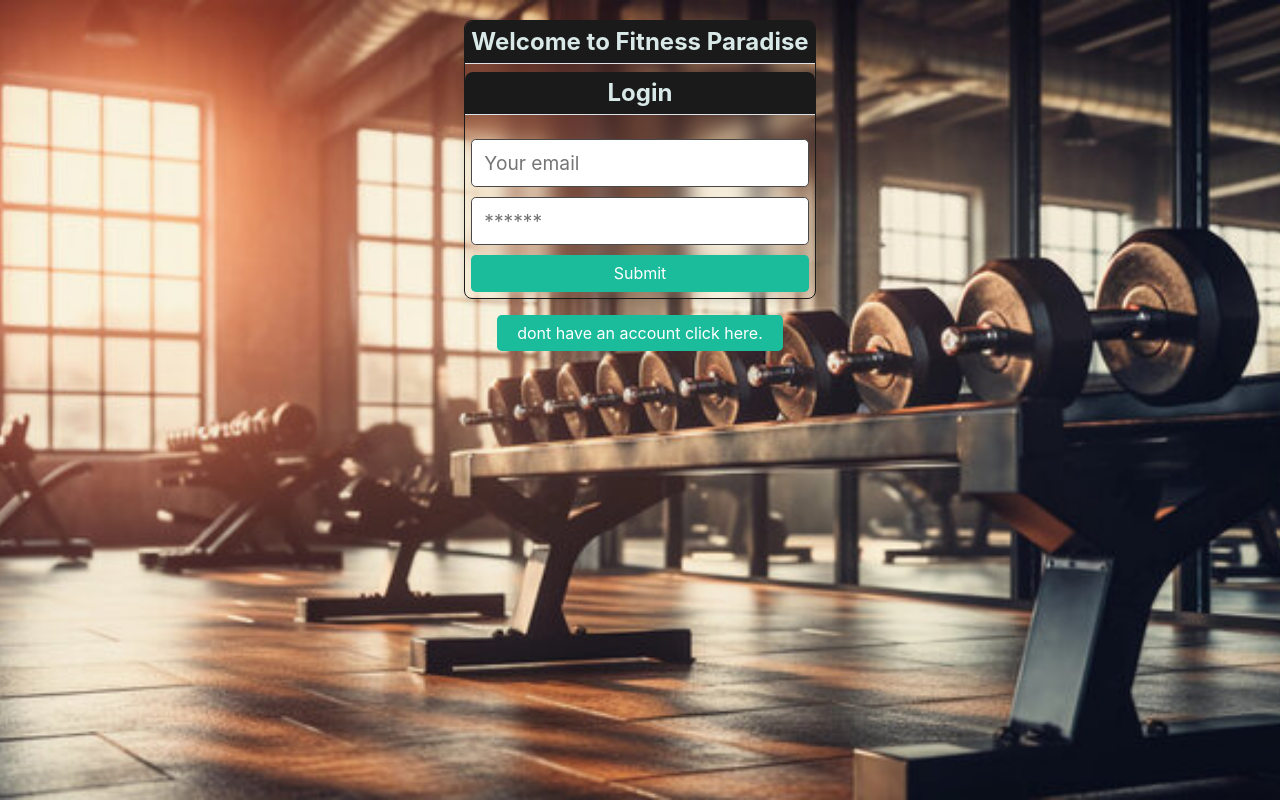
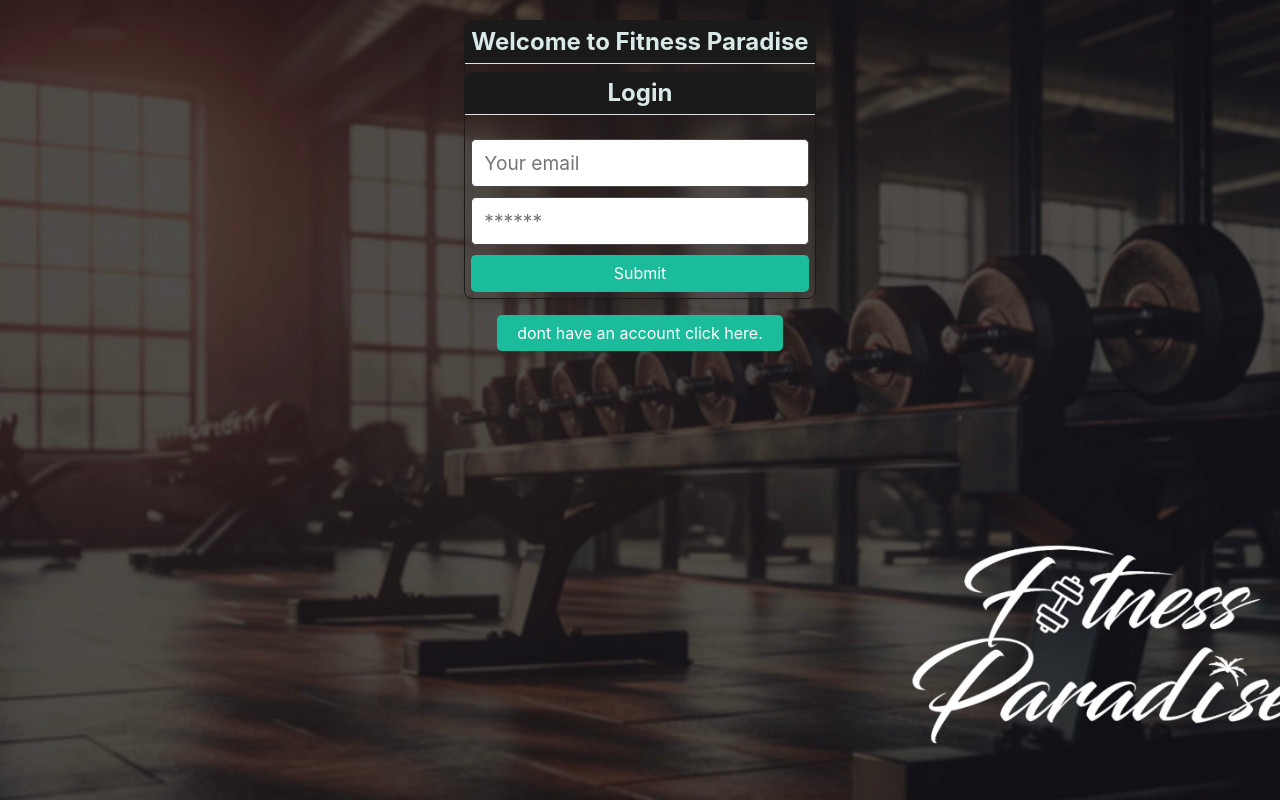
Before and after one commit to ryansarath1/Fitness-Blog-101, a React (Vite) app in the folder client/: page / in a window 1280 px wide. Built offline with nearby package versions, Linux system fonts and the light colour scheme.

Commit message:
change background

```diff
--- a/client/index.html
+++ b/client/index.html
@@ -8,7 +8,6 @@
     <link rel="stylesheet" href="/App.css" />
   </head>
   <body>
-    <div class="background-container">
     </div>
     <div id="root"></div>
     <script type="module" src="/src/main.jsx"></script>
--- a/client/src/App.css
+++ b/client/src/App.css
@@ -101,7 +101,7 @@
 
   body {
     margin: 0;
-    background-image: url(./360_F_705932666_hpK69u2FcoLsjrwjv6RkqD68XizRPC3L.jpg);
+    background-image: url(./background.JPG);
     background-size: cover;
     background-position: center;
     background-repeat: no-repeat;
```
Also changed, not shown: client/src/background.JPG (added).
